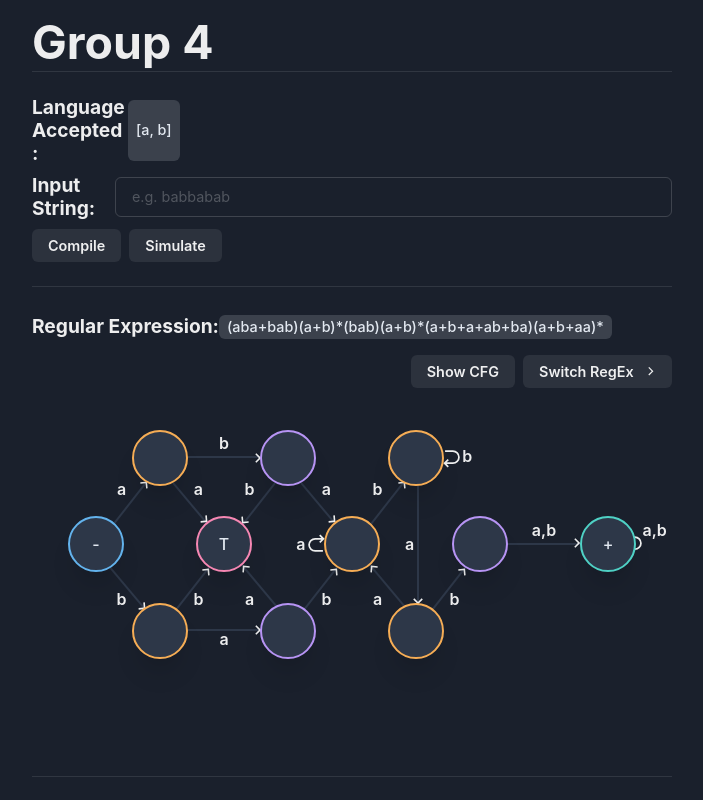
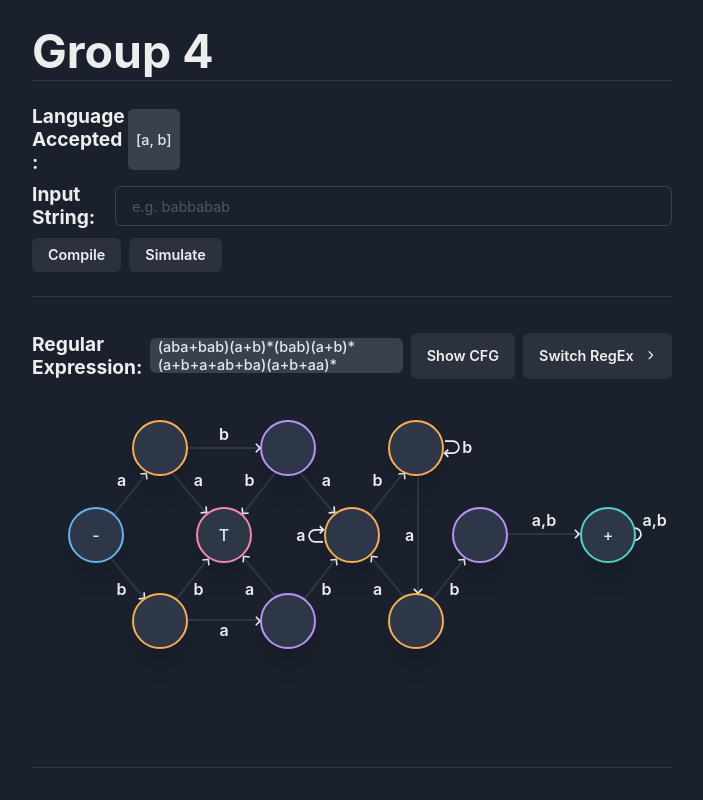
Before and after one commit to Kaezie/AutomataDFA, a Next.js app: page / in a window 1280 px wide. Shown: the whole page, without its empty margins (288-991 px from the left). Built offline with nearby package versions, Linux system fonts and the light colour scheme.

Commit message:
visual change

```diff
--- a/components/components/BottomSection.js
+++ b/components/components/BottomSection.js
@@ -28,6 +28,17 @@ const RightBox = ({
           justify={["flex-end", null, "flex-end", null, null, "space-between"]}
         >
           <Flex>
+          <Flex
+              align="center"
+              direction={["row", "row", "row", "row", "row", "row"]}
+              display={["flex", "flex", "flex", "flex", "flex", "flex"]}
+              // justify="space-between"
+            >
+              <Heading>Regular Expression:</Heading>
+              <Tag my={1} fontSize={["0.7em", "0.7em", "0.9em"]}>
+                {!prob2 ? regex1 : regex2}
+              </Tag>
+            </Flex>
             <CFG prob2={prob2} />
             <Button
               disabled={simulating}
--- a/components/components/TopSection.js
+++ b/components/components/TopSection.js
@@ -108,23 +108,6 @@ const LeftBox = ({
               </Flex>
             </Flex>
             <Divider my="6" />
-            <Flex
-              align="center"
-              direction={["row", "row", "row", "row", "row", "row"]}
-              display={["flex", "flex", "flex", "flex", "flex", "flex"]}
-              // justify="space-between"
-            >
-              <Heading>Regular Expression:</Heading>
-              <Tag my={1} fontSize={["0.7em", "0.7em", "0.9em"]}>
-                {!prob2 ? regex1 : regex2}
-              </Tag>
-            </Flex>
-            <Flex
-              direction={["row", "row", "row", "row", "row", "row"]}
-              display={["flex", "flex", "flex", "flex", "flex", "flex"]}
-              align="center"
-            >
-            </Flex>
           </form>
         </Box>
       </Box>
```
